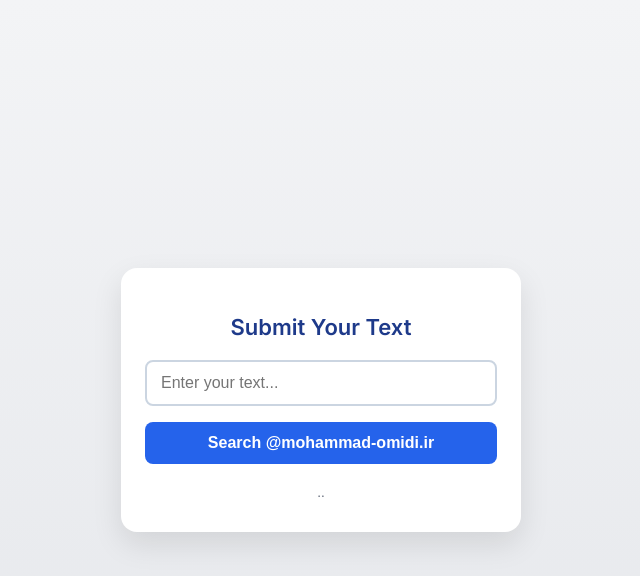
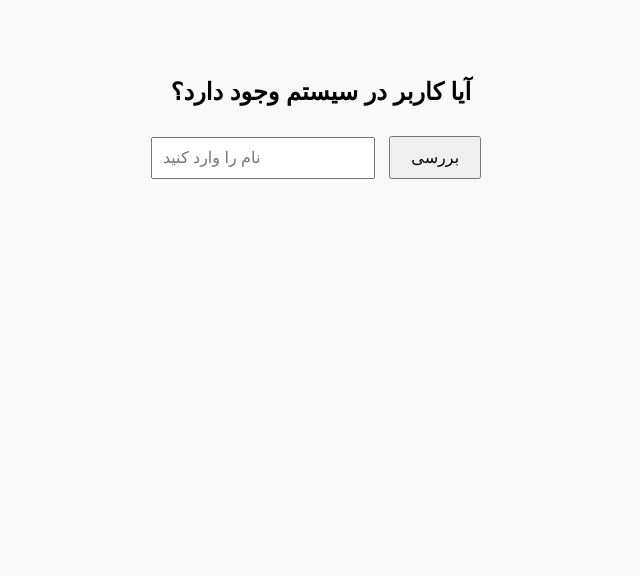
Before and after one commit to Mmdomidi/landing-page, a plain HTML site: page index.html in a window 1280 px wide. Shown: the whole page, without its empty margins (319-959 px from the left). Drawn offline with Linux system fonts and the light colour scheme.

Commit message:
Update index.html

```diff
--- a/index.html
+++ b/index.html
@@ -1,99 +1,104 @@
 <!DOCTYPE html>
-<html lang="en">
+<html lang="fa">
 <head>
-  <meta charset="UTF-8">
-  <title>Submit Your Query</title>
-  <meta name="viewport" content="width=device-width, initial-scale=1.0">
-
-  <!-- Inter Font -->
-  <link href="https://fonts.googleapis.com/css2?family=Inter:wght@400;600&display=swap" rel="stylesheet">
-
+  <meta charset="UTF-8" />
+  <title>بررسی کاربر در گوگل شیت</title>
   <style>
-    * {
-      box-sizing: border-box;
+    body {
+      font-family: sans-serif;
+      text-align: center;
+      padding: 50px;
+      background: #f9f9f9;
     }
-
-    body {
-      margin: 0;
-      padding: 0;
-      font-family: 'Inter', sans-serif;
-      background: linear-gradient(to bottom, #f3f4f6, #e5e7eb);
-      display: flex;
-      justify-content: center;
-      align-items: center;
-      height: 100vh;
-      color: #111827;
+    input {
+      padding: 10px;
+      font-size: 16px;
+      width: 200px;
     }
-
-    .card {
-      background: #ffffff;
-      padding: 32px 24px;
-      border-radius: 16px;
-      box-shadow: 0 12px 30px rgba(0, 0, 0, 0.1);
-      width: 90%;
-      max-width: 400px;
-      text-align: center;
+    button {
+      padding: 10px 20px;
+      font-size: 16px;
+      margin: 10px;
+      cursor: pointer;
     }
-
-    .card h1 {
-      font-size: 22px;
-      font-weight: 600;
-      margin-bottom: 20px;
-      color: #1e3a8a;
-    }
-
-    input[type="text"] {
-      width: 100%;
-      padding: 12px 14px;
-      font-size: 16px;
-      border: 2px solid #cbd5e1;
-      border-radius: 8px;
-      margin-bottom: 16px;
-      transition: border-color 0.3s;
-    }
-
-    input[type="text"]:focus {
-      border-color: #2563eb;
-      outline: none;
-    }
-
-    button {
-      width: 100%;
-      background-color: #2563eb;
-      color: #ffffff;
-      padding: 12px 14px;
-      font-size: 16px;
-      border: none;
-      border-radius: 8px;
-      cursor: pointer;
-      font-weight: 600;
-      transition: background 0.3s;
-    }
-
-    button:hover {
-      background-color: #1d4ed8;
-    }
-
-    .footer {
+    #result {
       margin-top: 20px;
-      font-size: 13px;
-      color: #6b7280;
+      font-size: 18px;
     }
   </style>
 </head>
 <body>
+  <h2>آیا کاربر در سیستم وجود دارد؟</h2>
+  <input type="text" id="name" placeholder="نام را وارد کنید" />
+  <button onclick="checkUser()">بررسی</button>
+  <p id="result"></p>
+  <div id="registerContainer"></div>
 
-  <div class="card">
-    <h1>Submit Your Text</h1>
-    <form method="POST" action="https://script.google.com/macros/s/AKfycbzNwKQEZPXcDUKruvHLfDARqkZrQshjNmH1haIu2qotU8XxqOe4lt4vFJS1VtGOOUEs/exec">
-  <input type="text" name="query" placeholder="Enter your text..." required>
-  <button type="submit">Search @mohammad-omidi.ir</button>
-    </form>
+  <script>
+    const API_URL = "https://script.google.com/macros/s/AKfycbzEiGNg-woehro4zc5FgtpMwYtgernTmiY97wSAvkhrqy1TIj2fgNJpm-iko3_D3n5qEw/exec";
 
-    <div class="footer">
-      ..
-    </div>
-  </div>
+async function checkUser() {
+  const name = document.getElementById("name").value.trim();
+  const result = document.getElementById("result");
+  const registerContainer = document.getElementById("registerContainer");
+  registerContainer.innerHTML = "";
 
+  if (!name) {
+    result.textContent = "لطفاً یک نام وارد کنید.";
+    return;
+  }
+
+  result.textContent = "در حال بررسی...";
+
+  try {
+    const response = await fetch(`${API_URL}?name=${encodeURIComponent(name)}`);
+    const data = await response.json();
+
+    if (data.error) {
+      result.textContent = `❌ خطا: ${data.error}`;
+    } else if (data.exists) {
+      result.textContent = `✅ کاربر وجود دارد. ایمیل: ${data.email}`;
+    } else {
+      const suggestedEmail = data.email;
+      result.textContent = `❌ کاربر یافت نشد. ایمیل پیشنهادی: ${suggestedEmail}`;
+
+      const registerButton = document.createElement("button");
+      registerButton.textContent = "ثبت ایمیل پیشنهادی";
+      registerButton.onclick = () => registerEmail(name, suggestedEmail);
+      registerContainer.appendChild(registerButton);
+    }
+  } catch (err) {
+    console.error(err);
+    result.textContent = "⚠️ خطا در ارتباط با سرور.";
+  }
+}
+
+async function registerEmail(name, email) {
+  const result = document.getElementById("result");
+  result.textContent = "در حال ثبت...";
+
+  try {
+    const response = await fetch(API_URL, {
+      method: "POST",
+      headers: {
+        "Content-Type": "application/json",
+      },
+      body: JSON.stringify({ name, email }),
+    });
+
+    const data = await response.json();
+
+    if (data.success) {
+      result.textContent = `✅ ایمیل ثبت شد: ${email}`;
+      document.getElementById("registerContainer").innerHTML = "";
+    } else {
+      result.textContent = `❌ خطا در ثبت: ${data.error || "نامشخص"}`;
+    }
+  } catch (err) {
+    console.error(err);
+    result.textContent = "⚠️ خطا هنگام ثبت در سرور.";
+  }
+  }
+  </script>
 </body>
 </html>
```
